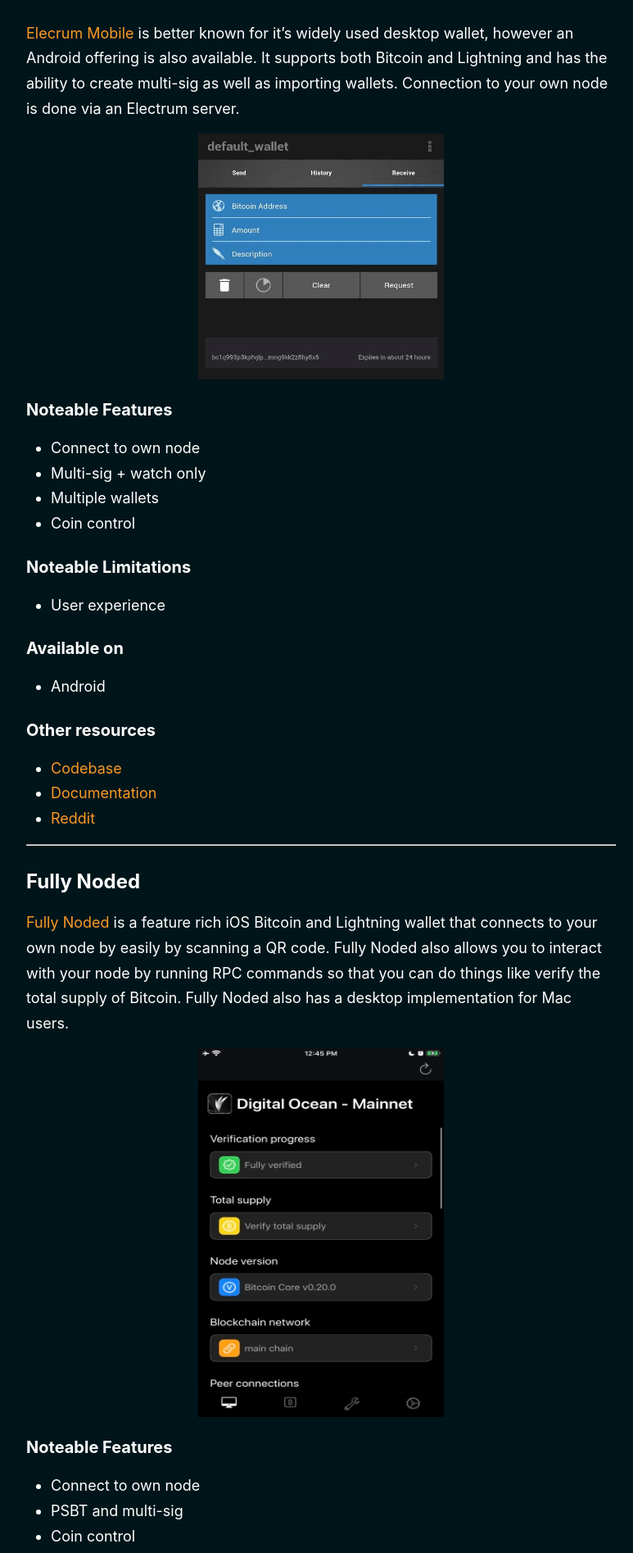
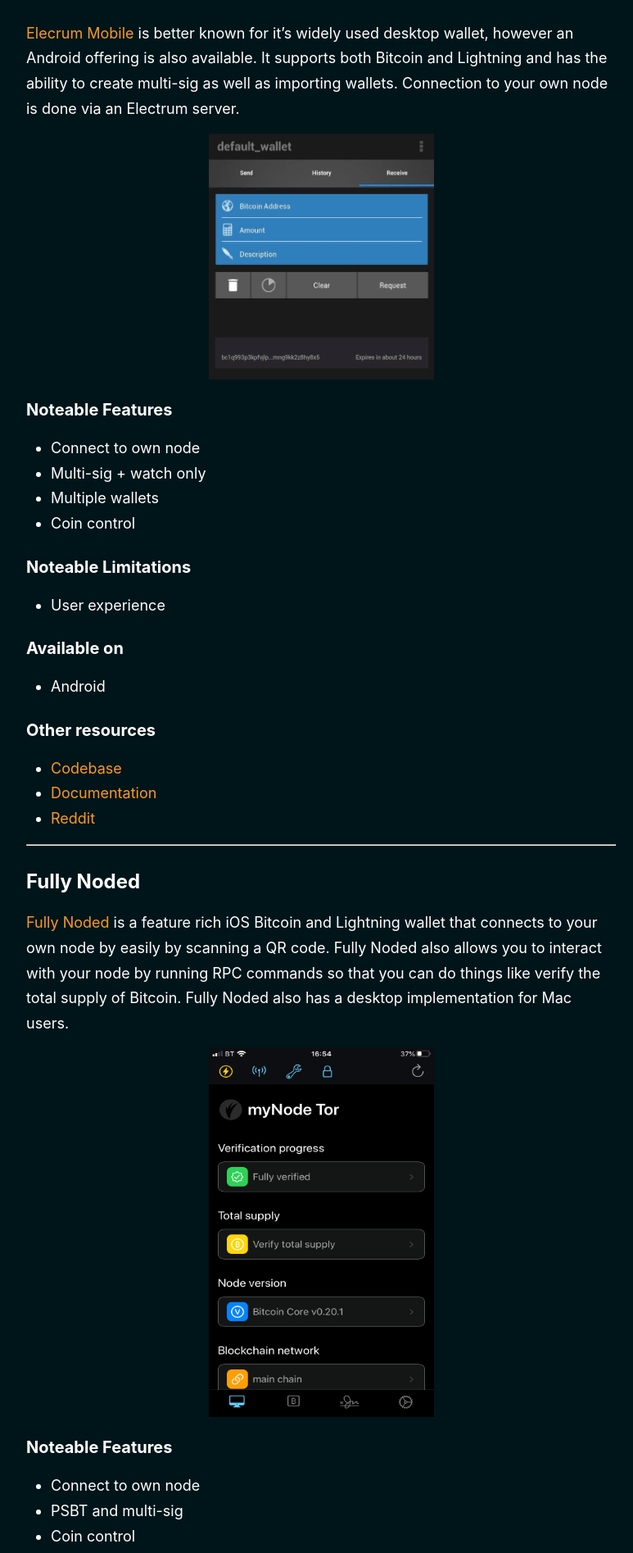
Before and after one commit to BitcoinQnA/bitcoin-wallet-guide, a Jekyll site: the page built from _pages/mobile.md, in a window 1280 px wide. Shown: the part 3457-5352 px from the top of the page at 82% size, without its empty margins (248-1021 px from the left). Built offline with Jekyll 4.4.1, drawn with Linux system fonts in a browser that asks for light colours.

Commit message:
Update mobile.md

```diff
--- a/_pages/mobile.md
+++ b/_pages/mobile.md
@@ -76,7 +76,7 @@ Mobile wallets provide the ultimate in convenience when interacting with Bitcoin
 
 [Elecrum Mobile](https://electrum.org/#home) is better known for it's widely used desktop wallet, however an Android offering is also available. It supports both Bitcoin and Lightning and has the ability to create multi-sig as well as importing wallets. Connection to your own node is done via an Electrum server.
 
-<img src="https://raw.githubusercontent.com/BitcoinQnA/bitcoin-wallet-guide/master/images/Electrum%20mobile.png" class=responsive width="300" height="300" maxheight="300">
+<img src="https://raw.githubusercontent.com/BitcoinQnA/bitcoin-wallet-guide/master/images/Electrum%20mobile.png" class=responsive width="275" height="300" maxheight="300">
 
 ### Noteable Features
 * Connect to own node
@@ -101,7 +101,7 @@ Mobile wallets provide the ultimate in convenience when interacting with Bitcoin
 
 [Fully Noded](https://fullynoded.app/) is a feature rich iOS Bitcoin and Lightning wallet that connects to your own node by easily by scanning a QR code. Fully Noded also allows you to interact with your node by running RPC commands so that you can do things like verify the total supply of Bitcoin. Fully Noded also has a desktop implementation for Mac users.
 
-<img src="https://raw.githubusercontent.com/BitcoinQnA/bitcoin-wallet-guide/master/images/FN.jpeg" class=responsive width="300" height="450" maxheight="450">
+<img src="https://raw.githubusercontent.com/BitcoinQnA/bitcoin-wallet-guide/master/images/IMG_1051.PNG" class=responsive width="275" height="450" maxheight="450">
 
 ### Noteable Features
 * Connect to own node
```
